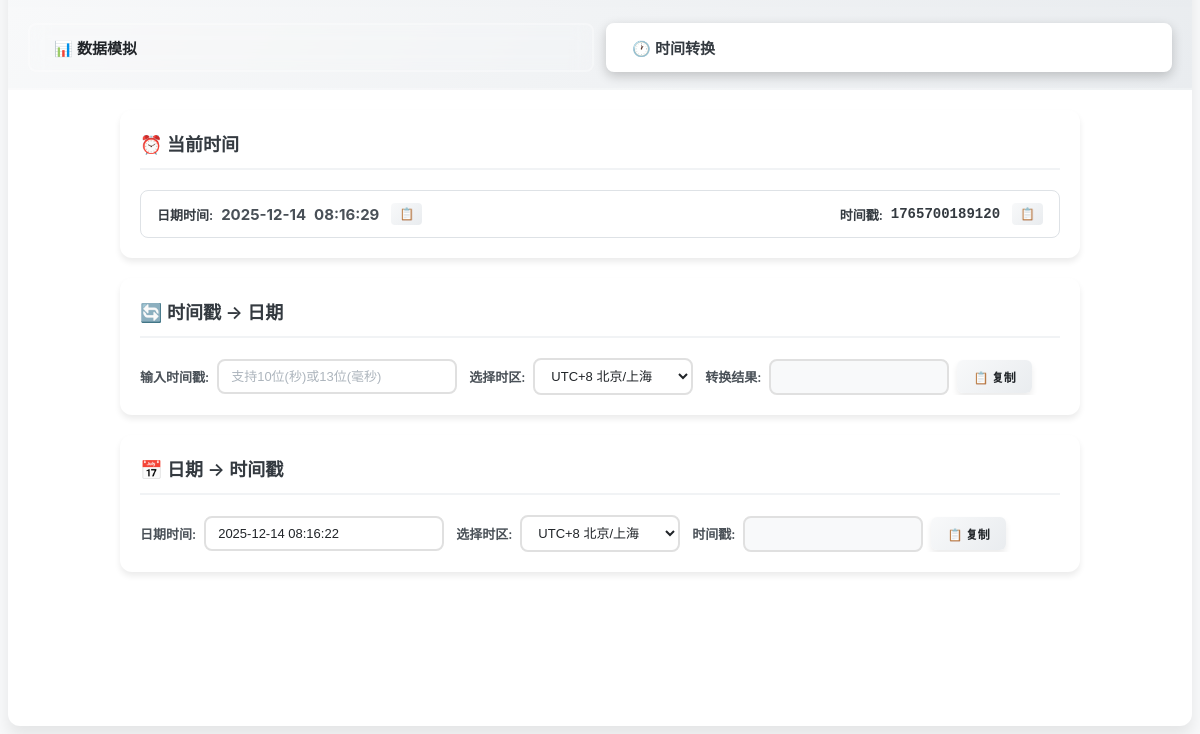
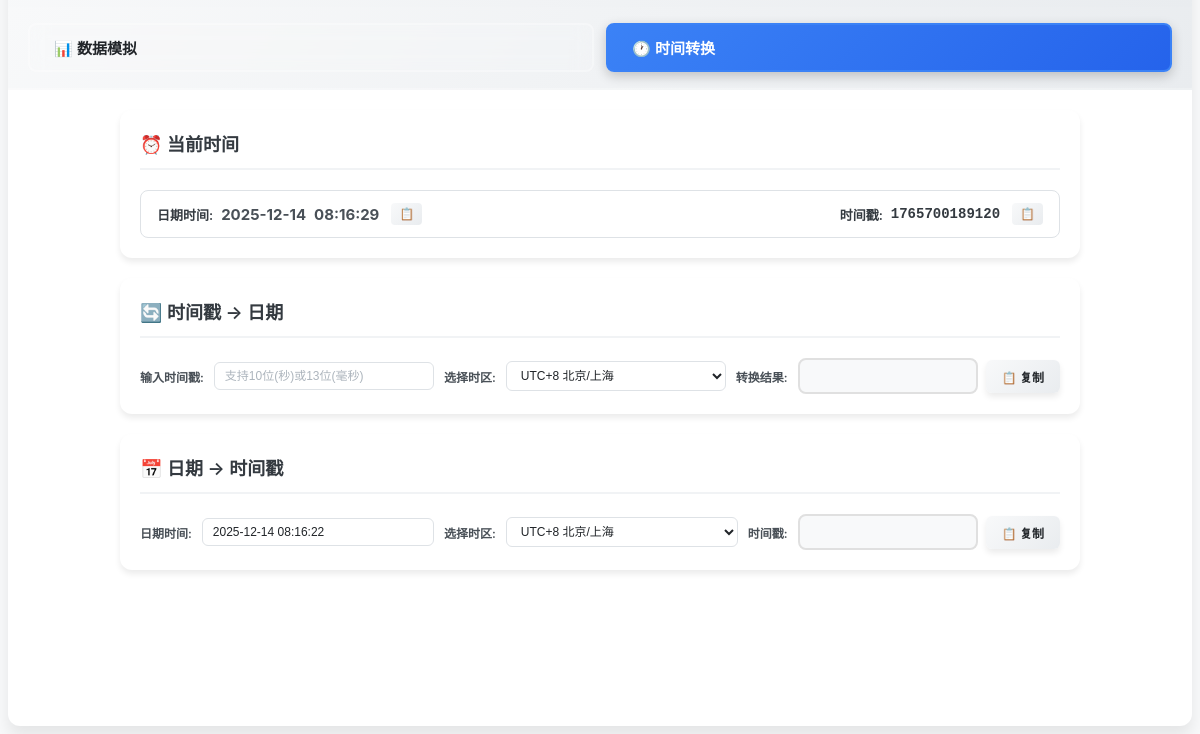
Before and after one commit to bcblr1993/iot-devkit, an Electron app: page src/renderer/index.html in a window 1200 px wide. Both pictures are taken after a click on the button "🕐 时间转换". Shown: the part 66-800 px from the top of the page. Drawn offline with Linux system fonts and the light colour scheme; no server answers.

Commit message:
feat: 去掉多余主题，只保留经典白 黑主题

```diff
--- a/src/renderer/index.html
+++ b/src/renderer/index.html
@@ -4,6 +4,10 @@
 <head>
     <meta charset="UTF-8">
     <title>IoT DevKit</title>
+    <!-- Theme files (must load before main styles) -->
+    <link rel="stylesheet" href="themes/classic.css">
+    <link rel="stylesheet" href="themes/dark.css">
+    <!-- Main styles -->
     <link rel="stylesheet" href="style.css">
 </head>
 
@@ -160,23 +164,19 @@
                     <!-- 时间戳转日期 -->
                     <section class="tool-section">
                         <h2>🔄 时间戳 → 日期</h2>
-                        <div class="converter-form">
-                            <div class="form-row">
+                        <div class="form-grid">
                             <label for="ts-input">输入时间戳:</label>
                             <input type="text" id="ts-input" placeholder="支持10位(秒)或13位(毫秒)" />
-                            </div>
-                            <div class="form-row">
+
                             <label for="ts-timezone">选择时区:</label>
                             <select id="ts-timezone">
                                 <option value="Asia/Shanghai">UTC+8 北京/上海</option>
                             </select>
-                            </div>
-                            <div class="form-row result-row">
+
                             <label>转换结果:</label>
                             <div class="result-display">
                                 <span id="ts-result" class="result-text"></span>
                                 <button class="btn-copy" id="copy-ts-result">📋 复制</button>
-                                </div>
                             </div>
                         </div>
                     </section>
@@ -184,23 +184,19 @@
                     <!-- 日期转时间戳 -->
                     <section class="tool-section">
                         <h2>📅 日期 → 时间戳</h2>
-                        <div class="converter-form">
-                            <div class="form-row">
+                        <div class="form-grid">
                             <label for="datetime-input">日期时间:</label>
                             <input type="text" id="datetime-input" placeholder="2025-12-13 21:00:00 或粘贴任意时间格式" />
-                            </div>
-                            <div class="form-row">
+
                             <label for="dt-timezone">选择时区:</label>
                             <select id="dt-timezone">
                                 <option value="Asia/Shanghai">UTC+8 北京/上海</option>
                             </select>
-                            </div>
-                            <div class="form-row result-row">
+
                             <label>时间戳:</label>
                             <div class="result-display">
                                 <span id="dt-result-ms" class="result-text timestamp-value"></span>
                                 <button class="btn-copy" id="copy-dt-ms">📋 复制</button>
-                                </div>
                             </div>
                         </div>
                     </section>
--- a/src/renderer/js/ui/theme-manager.js
+++ b/src/renderer/js/ui/theme-manager.js
@@ -9,12 +9,7 @@
 export class ThemeManager {
     static THEMES = {
         classic: '经典白',
-        purple: '梦幻紫',
-        ocean: '海洋蓝',
-        emerald: '翡翠绿',
-        dark: '暗夜黑',
-        sunset: '暖阳橙',
-        rose: '玫瑰粉'
+        dark: '暗夜黑'
     };
 
     static DEFAULT_THEME = 'classic';
--- a/src/renderer/style.css
+++ b/src/renderer/style.css
@@ -1,156 +1,8 @@
 /* ==================== CSS Variables & Theme System ==================== */
-:root {
-    /* 默认配置 - 经典白主题 */
-    --primary-start: #f8f9fa;
-    --primary-end: #e9ecef;
-    --primary-gradient: linear-gradient(135deg, #f8f9fa 0%, #e9ecef 100%);
-    --primary-color: #343a40;
-    /* 修正为深色，确保标题文字为黑色 */
-
-    /* 强调色 - 用于激活状态 */
-    --accent-color: #dee2e6;
-    --accent-gradient: linear-gradient(135deg, #e9ecef 0%, #dee2e6 100%);
-
-    /* 背景色 */
-    --bg-body: #f8f9fa;
-    --bg-container: #ffffff;
-    --bg-card: #ffffff;
-    --bg-input: #ffffff;
-    --bg-hover: #e9ecef;
-    /* 稍微加深以在浅色背景可见 */
-
-    /* 文字颜色 */
-    --text-primary: #212529;
-    --text-secondary: #495057;
-    --text-muted: #868e96;
-    --text-on-primary: #212529;
-    /* 浅色背景上的深色文字 */
-
-    /* 边框和阴影 */
-    --border-color: #dee2e6;
-    --shadow-sm: 0 1px 3px rgba(0, 0, 0, 0.05);
-    --shadow-md: 0 4px 6px rgba(0, 0, 0, 0.08);
-    /* 稍微加深阴影 */
-    --shadow-lg: 0 10px 15px rgba(0, 0, 0, 0.08);
-
-    /* 状态色 */
-    --success: #10b981;
-    --error: #ef4444;
-    --warning: #f59e0b;
-    --info: #3b82f6;
-
-    /* 交互色 */
-    --focus-ring: rgba(0, 0, 0, 0.1);
-}
-
-/* 经典白 - Classic Theme (显式定义) */
-[data-theme="classic"] {
-    --primary-start: #f8f9fa;
-    --primary-end: #e9ecef;
-    --primary-gradient: linear-gradient(135deg, #f8f9fa 0%, #e9ecef 100%);
-    --primary-color: #343a40;
-    /* 修正为深色 */
-    --accent-color: #dee2e6;
-    --accent-gradient: linear-gradient(135deg, #e9ecef 0%, #dee2e6 100%);
-    --bg-body: #f8f9fa;
-    --bg-container: #ffffff;
-    --bg-card: #ffffff;
-    --bg-input: #ffffff;
-    --bg-hover: #e9ecef;
-    --text-primary: #212529;
-    --text-secondary: #495057;
-    --text-on-primary: #212529;
-    --border-color: #dee2e6;
-    --shadow-sm: 0 1px 3px rgba(0, 0, 0, 0.05);
-    --shadow-md: 0 4px 6px rgba(0, 0, 0, 0.08);
-    --shadow-lg: 0 10px 15px rgba(0, 0, 0, 0.08);
-    --focus-ring: rgba(0, 0, 0, 0.1);
-}
-
-/* 梦幻紫 - Purple Theme */
-[data-theme="purple"] {
-    --primary-start: #667eea;
-    --primary-end: #764ba2;
-    --primary-gradient: linear-gradient(135deg, var(--primary-start) 0%, var(--primary-end) 100%);
-    --primary-color: #667eea;
-    --bg-body: linear-gradient(135deg, #667eea 0%, #764ba2 100%);
-    --bg-container: #fff;
-    --bg-card: #f8f9fa;
-    --bg-input: #fff;
-    --text-primary: #333;
-    --text-secondary: #495057;
-    --text-on-primary: #fff;
-    --border-color: #e0e0e0;
-    --shadow-sm: 0 2px 8px rgba(0, 0, 0, 0.08);
-    --shadow-md: 0 4px 12px rgba(102, 126, 234, 0.2);
-    --shadow-lg: 0 20px 60px rgba(0, 0, 0, 0.3);
-    --focus-ring: rgba(102, 126, 234, 0.1);
-}
-
-/* 海洋蓝 - Ocean Theme */
-[data-theme="ocean"] {
-    --primary-start: #0ea5e9;
-    --primary-end: #2563eb;
-    --primary-gradient: linear-gradient(135deg, var(--primary-start) 0%, var(--primary-end) 100%);
-    --primary-color: #0ea5e9;
-    --shadow-md: 0 4px 12px rgba(14, 165, 233, 0.2);
-    --focus-ring: rgba(14, 165, 233, 0.1);
-}
-
-/* 翡翠绿 - Emerald Theme */
-[data-theme="emerald"] {
-    --primary-start: #10b981;
-    --primary-end: #059669;
-    --primary-gradient: linear-gradient(135deg, var(--primary-start) 0%, var(--primary-end) 100%);
-    --primary-color: #10b981;
-    --shadow-md: 0 4px 12px rgba(16, 185, 129, 0.2);
-    --focus-ring: rgba(16, 185, 129, 0.1);
-}
-
-/* 暗夜黑 - Dark Theme */
-[data-theme="dark"] {
-    --primary-start: #4a4a5a;
-    --primary-end: #2a2a3a;
-    --primary-gradient: linear-gradient(135deg, var(--primary-start) 0%, var(--primary-end) 100%);
-    --primary-color: #a0a0b0;
-    /* 强调色与主色保持一致 - 深灰色 */
-    --accent-color: #4a4a5a;
-    --accent-gradient: linear-gradient(135deg, #5a5a6a 0%, #3a3a4a 100%);
-    --bg-body: #0f0f1a;
-    --bg-container: #1a1a2e;
-    --bg-card: #252540;
-    --bg-input: #1a1a2e;
-    --bg-hover: rgba(255, 255, 255, 0.1);
-    --text-primary: #f0f0f0;
-    --text-secondary: #b0b0c0;
-    --text-muted: #808090;
-    --text-on-primary: #ffffff;
-    --border-color: #3a3a5a;
-    --shadow-sm: 0 2px 8px rgba(0, 0, 0, 0.4);
-    --shadow-md: 0 4px 12px rgba(0, 0, 0, 0.3);
-    --shadow-lg: 0 20px 60px rgba(0, 0, 0, 0.6);
-    --focus-ring: rgba(160, 160, 176, 0.25);
-}
-
-/* 暖阳橙 - Sunset Theme */
-[data-theme="sunset"] {
-    --primary-start: #f97316;
-    --primary-end: #ea580c;
-    --primary-gradient: linear-gradient(135deg, var(--primary-start) 0%, var(--primary-end) 100%);
-    --primary-color: #f97316;
-    --shadow-md: 0 4px 12px rgba(249, 115, 22, 0.2);
-    --focus-ring: rgba(249, 115, 22, 0.1);
-}
-
-/* 玫瑰粉 - Rose Theme */
-[data-theme="rose"] {
-    --primary-start: #ec4899;
-    --primary-end: #db2777;
-    --primary-gradient: linear-gradient(135deg, var(--primary-start) 0%, var(--primary-end) 100%);
-    --primary-color: #ec4899;
-    --shadow-md: 0 4px 12px rgba(236, 72, 153, 0.2);
-    --focus-ring: rgba(236, 72, 153, 0.1);
-}
+/* Theme variables are now defined in separate theme files:
+   - themes/classic.css: Classic White theme
+   - themes/dark.css: Dark theme
+   All CSS variables are theme-specific and loaded via data-theme attribute */
 
 /* ==================== Reset & Base Styles ==================== */
 * {
@@ -381,8 +233,8 @@ input::placeholder {
 }
 
 .tab-btn.active {
-    background: var(--primary-gradient);
-    color: var(--text-on-primary);
+    background: var(--accent-gradient);
+    color: var(--accent-text);
     box-shadow: var(--shadow-md);
 }
 
@@ -575,8 +427,8 @@ button {
 }
 
 .btn-primary {
-    background: var(--primary-gradient);
-    color: var(--text-on-primary);
+    background: var(--accent-gradient);
+    color: var(--accent-text);
     box-shadow: var(--shadow-md);
 }
 
@@ -1159,9 +1011,9 @@ button {
 }
 
 .nav-btn.active {
-    background: var(--bg-container);
-    color: var(--primary-color);
-    border-color: var(--bg-container);
+    background: var(--accent-gradient);
+    color: var(--accent-text);
+    border-color: var(--accent-color);
     box-shadow: 0 4px 12px rgba(0, 0, 0, 0.2);
 }
 
@@ -1241,6 +1093,18 @@ button {
     font-size: 15px;
     font-weight: 700;
     color: var(--text-secondary);
+}
+
+.timestamp-val.result-text {
+    font-family: "JetBrains Mono", "Fira Code", monospace;
+    font-size: 13px;
+    font-weight: 600;
+    color: var(--accent-color);
+    padding: 6px 10px;
+    background: var(--bg-hover);
+    border-radius: 4px;
+    user-select: all;
+    flex: 1;
 }
 
 .timestamp-value {
--- /dev/null
+++ b/src/renderer/themes/classic.css
@@ -0,0 +1,73 @@
+/* ==================== 经典白主题 (Classic White) ==================== */
+
+/* Default fallback (:root) - same as Classic theme */
+:root {
+    /* Primary: 页眉/顶栏 */
+    --primary-gradient: linear-gradient(135deg, #f8f9fa 0%, #e9ecef 100%);
+    --primary-color: #343a40;
+
+    /* Accent: 激活/高亮色 (蓝色) */
+    --accent-color: #3b82f6;
+    --accent-gradient: linear-gradient(135deg, #3b82f6 0%, #2563eb 100%);
+    --accent-text: #ffffff;
+
+    /* Backgrounds */
+    --bg-body: #f8f9fa;
+    --bg-container: #ffffff;
+    --bg-card: #ffffff;
+    --bg-input: #ffffff;
+    --bg-hover: #e9ecef;
+
+    /* Text */
+    --text-primary: #212529;
+    --text-secondary: #495057;
+    --text-muted: #868e96;
+    --text-on-primary: #212529;
+    --text-on-accent: #ffffff;
+
+    /* Borders & Shadows */
+    --border-color: #dee2e6;
+    --shadow-sm: 0 1px 3px rgba(0, 0, 0, 0.05);
+    --shadow-md: 0 4px 6px rgba(0, 0, 0, 0.08);
+    --shadow-lg: 0 10px 15px rgba(0, 0, 0, 0.08);
+    --focus-ring: rgba(59, 130, 246, 0.25);
+
+    /* Status Colors */
+    --success: #10b981;
+    --error: #ef4444;
+    --warning: #f59e0b;
+    --info: #3b82f6;
+}
+
+/* Classic theme when explicitly set */
+[data-theme="classic"] {
+    /* Primary: 页眉/顶栏 */
+    --primary-gradient: linear-gradient(135deg, #f8f9fa 0%, #e9ecef 100%);
+    --primary-color: #343a40;
+
+    /* Accent: 激活/高亮色 (蓝色) */
+    --accent-color: #3b82f6;
+    --accent-gradient: linear-gradient(135deg, #3b82f6 0%, #2563eb 100%);
+    --accent-text: #ffffff;
+
+    /* Backgrounds */
+    --bg-body: #f8f9fa;
+    --bg-container: #ffffff;
+    --bg-card: #ffffff;
+    --bg-input: #ffffff;
+    --bg-hover: #e9ecef;
+
+    /* Text */
+    --text-primary: #212529;
+    --text-secondary: #495057;
+    --text-muted: #868e96;
+    --text-on-primary: #212529;
+    --text-on-accent: #ffffff;
+
+    /* Borders & Shadows */
+    --border-color: #dee2e6;
+    --shadow-sm: 0 1px 3px rgba(0, 0, 0, 0.05);
+    --shadow-md: 0 4px 6px rgba(0, 0, 0, 0.08);
+    --shadow-lg: 0 10px 15px rgba(0, 0, 0, 0.08);
+    --focus-ring: rgba(59, 130, 246, 0.25);
+}
--- /dev/null
+++ b/src/renderer/themes/dark.css
@@ -0,0 +1,32 @@
+/* ==================== 暗夜黑主题 (Dark) ==================== */
+[data-theme="dark"] {
+    /* Primary: 页眉/顶栏 */
+    --primary-gradient: linear-gradient(135deg, #1e293b 0%, #0f172a 100%);
+    --primary-color: #94a3b8;
+
+    /* Accent: 激活/高亮色 (青蓝) */
+    --accent-color: #38bdf8;
+    --accent-gradient: linear-gradient(135deg, #38bdf8 0%, #0ea5e9 100%);
+    --accent-text: #0f172a;
+
+    /* Backgrounds */
+    --bg-body: #0f172a;
+    --bg-container: #1e293b;
+    --bg-card: #334155;
+    --bg-input: #1e293b;
+    --bg-hover: rgba(255, 255, 255, 0.08);
+
+    /* Text */
+    --text-primary: #f8fafc;
+    --text-secondary: #94a3b8;
+    --text-muted: #64748b;
+    --text-on-primary: #f8fafc;
+    --text-on-accent: #0f172a;
+
+    /* Borders & Shadows */
+    --border-color: #334155;
+    --shadow-sm: 0 2px 8px rgba(0, 0, 0, 0.4);
+    --shadow-md: 0 4px 12px rgba(0, 0, 0, 0.3);
+    --shadow-lg: 0 20px 40px rgba(0, 0, 0, 0.5);
+    --focus-ring: rgba(56, 189, 248, 0.3);
+}
```
Also changed, not shown: src/main/menu.js (+1 -6 lines). Lines whose indentation alone changed are shown as unchanged.
